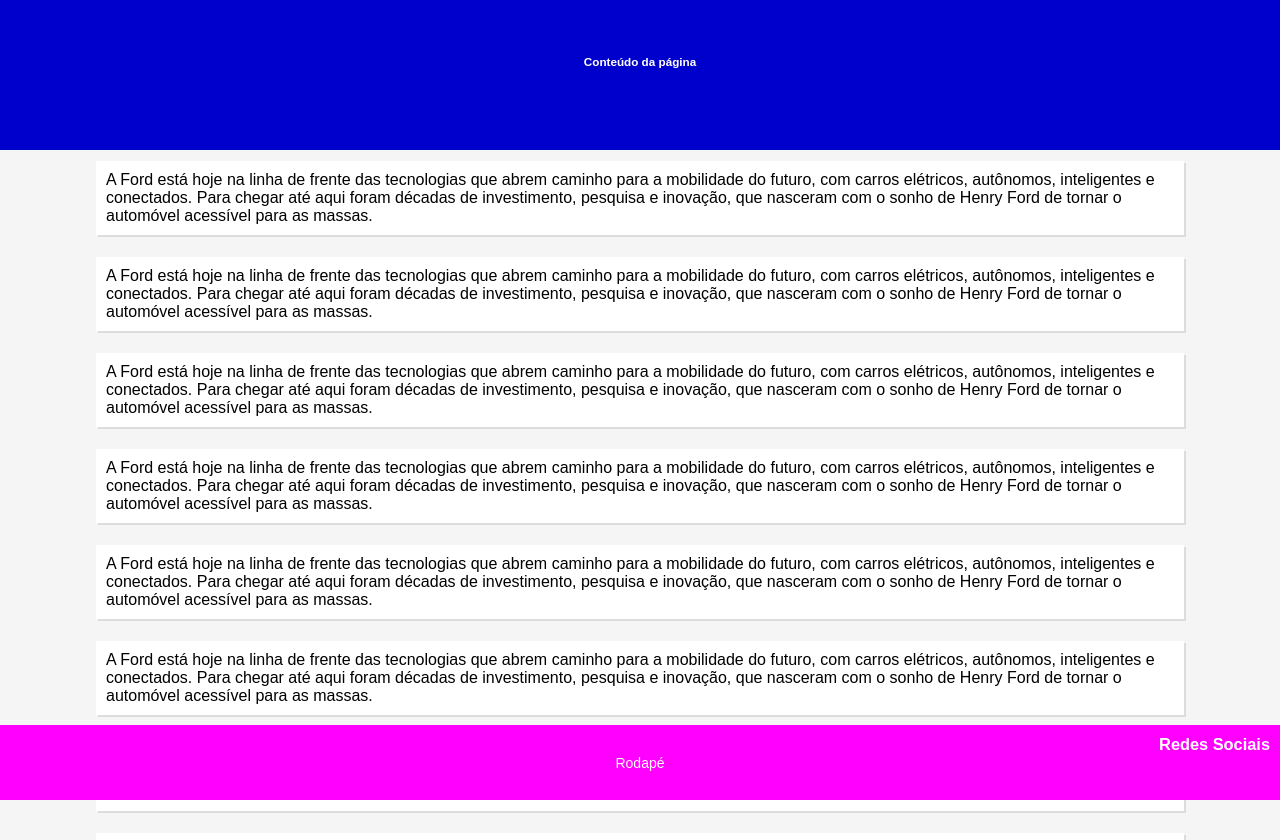
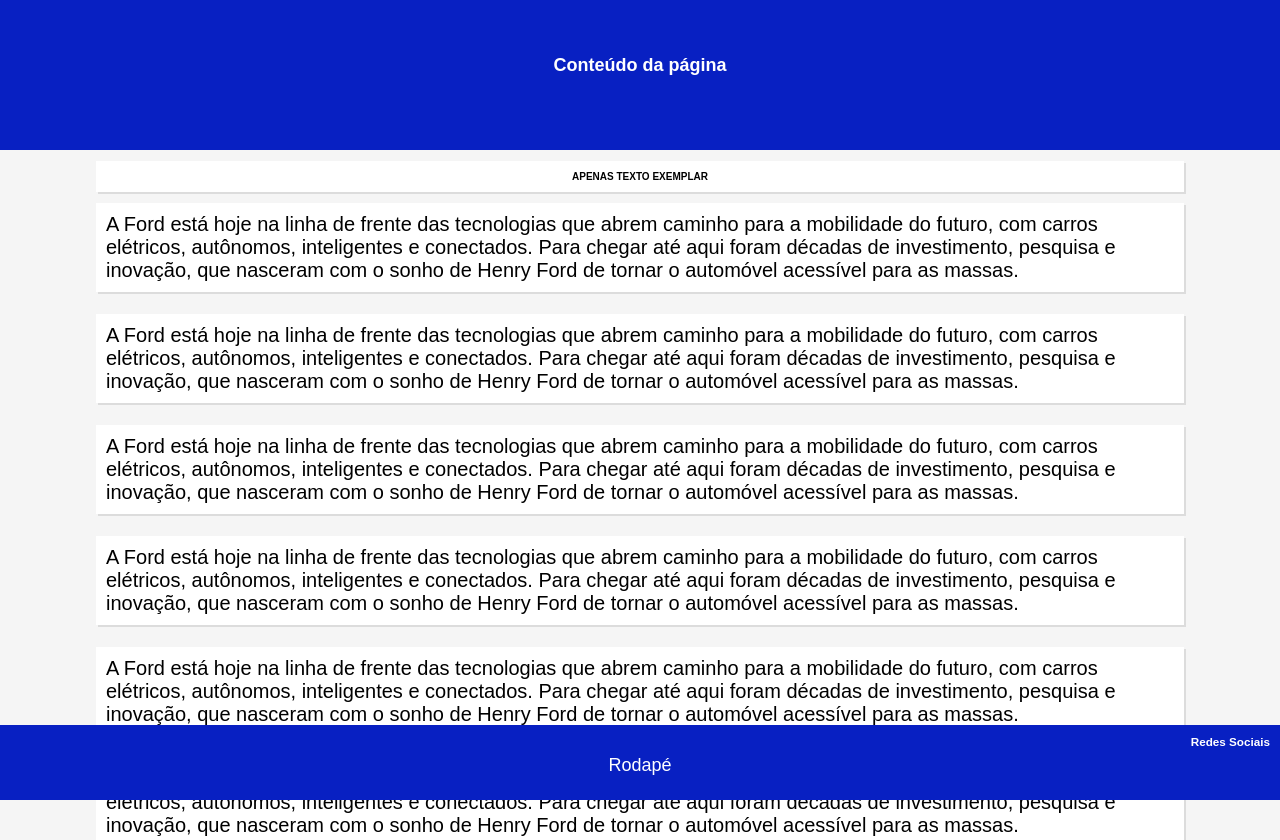
Before and after one commit to uzielmenezes/mini-desafio, a plain HTML site: page index.html in a window 1280 px wide. Shown: the top 840 px of the page. Drawn offline with Linux system fonts and the light colour scheme.

Commit message:
Adicionando mais corpos de texto para exemplificação e atributos finais no css

```diff
--- a/index.html
+++ b/index.html
@@ -22,7 +22,7 @@
 			}
 
 			header {
-				background-color: #0000CD;
+				background-color: #0820c2;
 				color: #FFFFFF;
 				width: 100%;
 				height: 15rem;
@@ -30,7 +30,11 @@
 				padding: 5.5rem 0;
 			}
 
-			.conteudo {
+			p {
+				font-size: 1.8rem;
+			}
+
+			div, .conteudo {
 				background-color: #FFFFFF;
 				width: 85%;
 				box-shadow: .2em .2em #DCDCDC;
@@ -42,16 +46,20 @@
 				min-height: 0;
 			}
 
+			div {
+				text-align: center;
+				text-transform: uppercase;
+			}
+
 			.conteudo p {
-				font-size: 1.6rem;
+				font-size: 2rem;
 			}
 
 			footer {
-				font-size: 1.4rem;
 				width: 100%;
 				height: 7.5rem;
 				color: #fff;
-				background-color: #FF00FF;
+				background-color: #0820c2;
 				text-align: center;
 				padding: 3rem 0;
 				position: fixed;
@@ -75,6 +83,10 @@
 			<p>Conteúdo da página</p>
 			</h3>
 		</header>
+		<br>
+		<div>
+			<h4>Apenas texto exemplar</h4>
+		</div>
 		<br>
 		<section class="conteudo">
 			<p>A Ford está hoje na linha de frente das tecnologias que abrem caminho para a mobilidade do futuro, com carros elétricos, autônomos, inteligentes e conectados. Para chegar até aqui foram décadas de investimento, pesquisa e inovação, que nasceram com o sonho de Henry Ford de tornar o automóvel acessível para as massas.</p>
```
